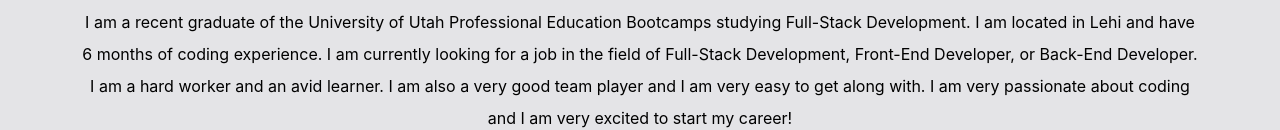
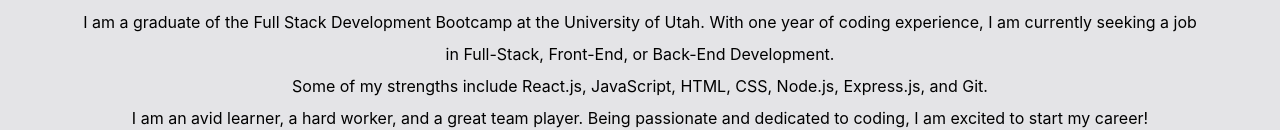
Before and after one commit to connormcgrew/React-Portfolio, a React (Create React App) app: page /#/ in a window 1280 px wide. Shown: the part 678-808 px from the top of the page. Built offline with nearby package versions, Linux system fonts and the light colour scheme.

Commit message:
updated resume and started about me page

```diff
--- /dev/null
+++ b/src/pages/about.js
@@ -0,0 +1,29 @@
+import React, { useContext } from 'react';
+import { DarkModeContext } from '../contexts/DarkModeContext';
+
+const AboutMe = () => {
+  const { darkMode } = useContext(DarkModeContext);
+
+  return (
+    <div className={`pt-10 px-4 ${darkMode ? 'dark' : 'light'}`}>
+      <h1 className="text-5xl font-bold mb-6 flex justify-center">About Me</h1>
+      <div className="flex flex-col items-center">
+        <div className={`max-w-md w-full shadow-md rounded-lg p-6 mb-6 ${darkMode ? 'light' : 'dark'}`}>
+          <h2 className="text-2xl font-bold mb-4">Hello, I'm Connor McGrew</h2>
+          <p className="mb-4">
+            [Write a brief introduction about yourself. This could include your background, interests, and what you're passionate about.]
+            I am 19 years old and I enjoy snowboarding, traveling, and am former competitive diver.
+          </p>
+          <p className="mb-4">
+            [Share your journey and experiences related to your field or interests. Highlight any achievements or projects you're proud of.]
+          </p>
+          <p className="mb-4">
+            [Feel free to mention any relevant skills, hobbies, or personal traits that define you.]
+          </p>
+        </div>
+      </div>
+    </div>
+  );
+};
+
+export default AboutMe;
--- a/src/pages/home.js
+++ b/src/pages/home.js
@@ -15,16 +15,19 @@
             <h2 className='text-6xl  mb-4 py-2'>Connor McGrew</h2>
             <h3 className='text-2xl py-2'>Fullstack Developer</h3>
             <p className='text-md py-5 leading-8'>
-              I am a recent graduate of the University of Utah Professional Education Bootcamps studying Full-Stack Development.
-               I am located in Lehi and have 6 months of coding experience.
-               I am currently looking for a job in the field of Full-Stack Development, Front-End Developer, or Back-End Developer.
-               I am a hard worker and an avid learner.
-                I am also a very good team player and I am very easy to get along with.
-                 I am very passionate about coding and I am very excited to start my career!
+            I am a graduate of the Full Stack Development Bootcamp at the University of Utah.
+               With one year of coding experience, I am currently seeking a job in Full-Stack, Front-End, or Back-End Development.
+               <ul>
+               Some of my strengths include React.js, JavaScript, HTML, CSS, Node.js, Express.js, and Git.
+               </ul>
+               <ul>
+               I am an avid learner, a hard worker, and a great team player.
+               Being passionate and dedicated to coding, I am excited to start my career!
+                </ul>
             </p>
           </div>
         </section>
       </main>
     </div>
   );
-}
+  }
--- a/src/pages/resume.js
+++ b/src/pages/resume.js
@@ -9,6 +9,7 @@
     <div className={` ${darkMode ? 'dark' : 'light '}`}>
       <h1 className="flex justify-center text-5xl pb-10 font-bold py-10">Resume</h1>
       <div className="flex flex-wrap">
+        {/* remove TechnologiesCards and just add a picture of my resume with a download button */}
         <div className="w-full lg:w-1/4 m-auto lg:mr-2">
           {/* Front-end technologies */}
           <TechnologiesCard category="Front-End" />
```
Also changed, not shown: 2 other files (tests, documents, lock files or other folders).
